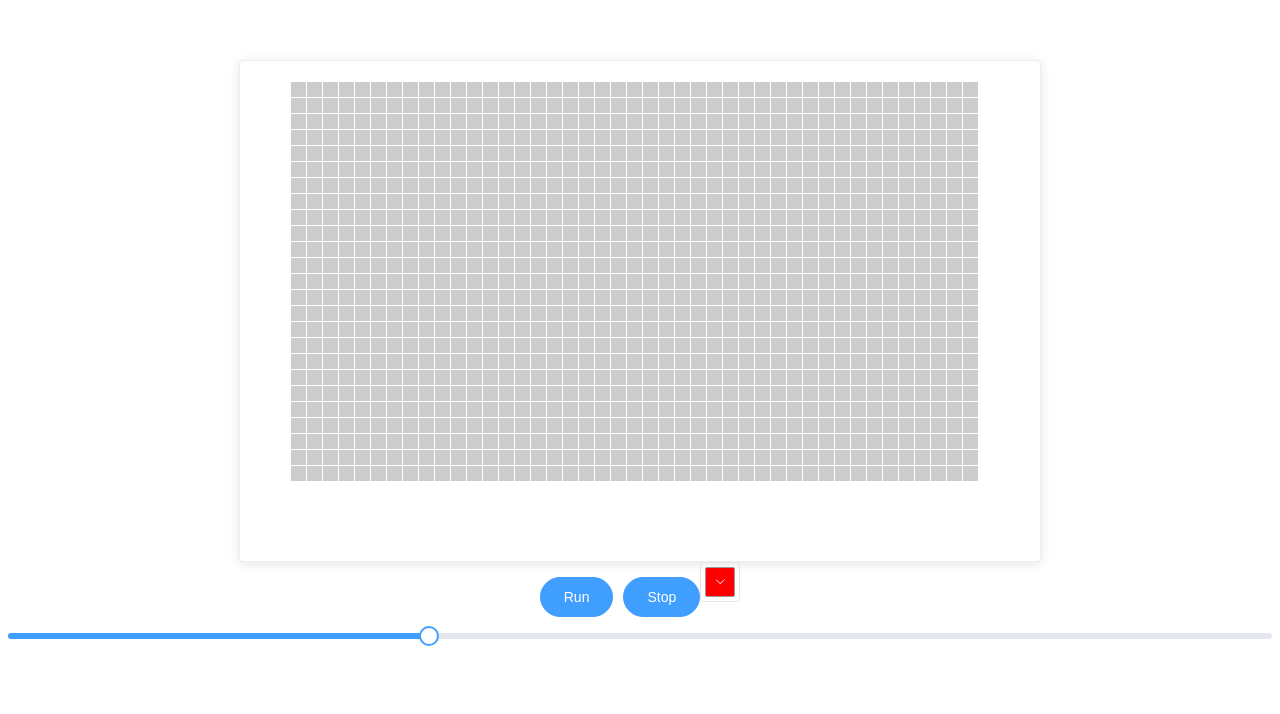
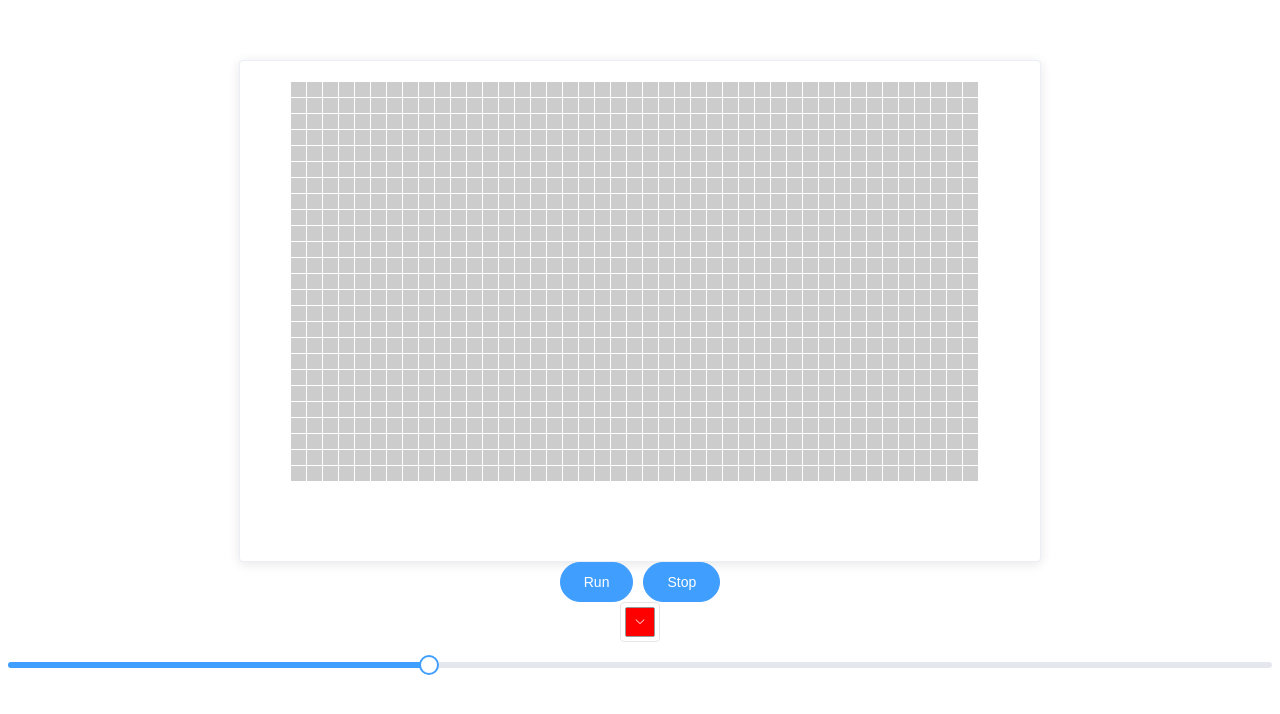
Before and after one commit to HanwGeek/cell-auto, a Vue app: page / in a window 1280 px wide. Shown: the top 714 px of the page. Built offline with nearby package versions, Linux system fonts and the light colour scheme.

Commit message:
Add color selector & speed controller

```diff
--- a/src/components/cell-auto.vue
+++ b/src/components/cell-auto.vue
@@ -11,6 +11,7 @@
       </el-card>
     </el-row>
     <el-row>
+      <el-col>
       <el-button
       type="primary"
       @click="run"
@@ -23,8 +24,13 @@
       round>
         Stop
       </el-button>
+      </el-col>
+      <el-col>
       <el-color-picker v-model="lifeColor" show-alpha></el-color-picker>
+      </el-col>
+      <el-col>
       <el-slider v-model="speed" max="3000" step="100"></el-slider>
+      </el-col>
     </el-row>
   </div>
 </template>
```
